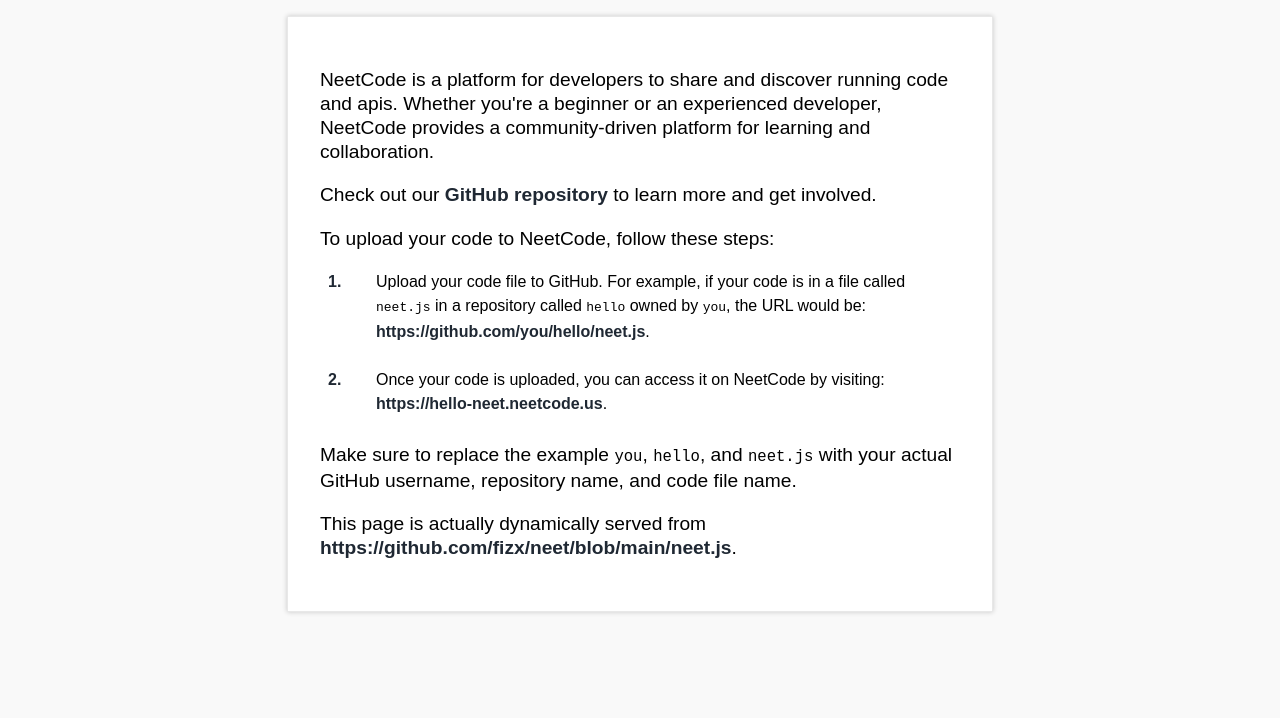
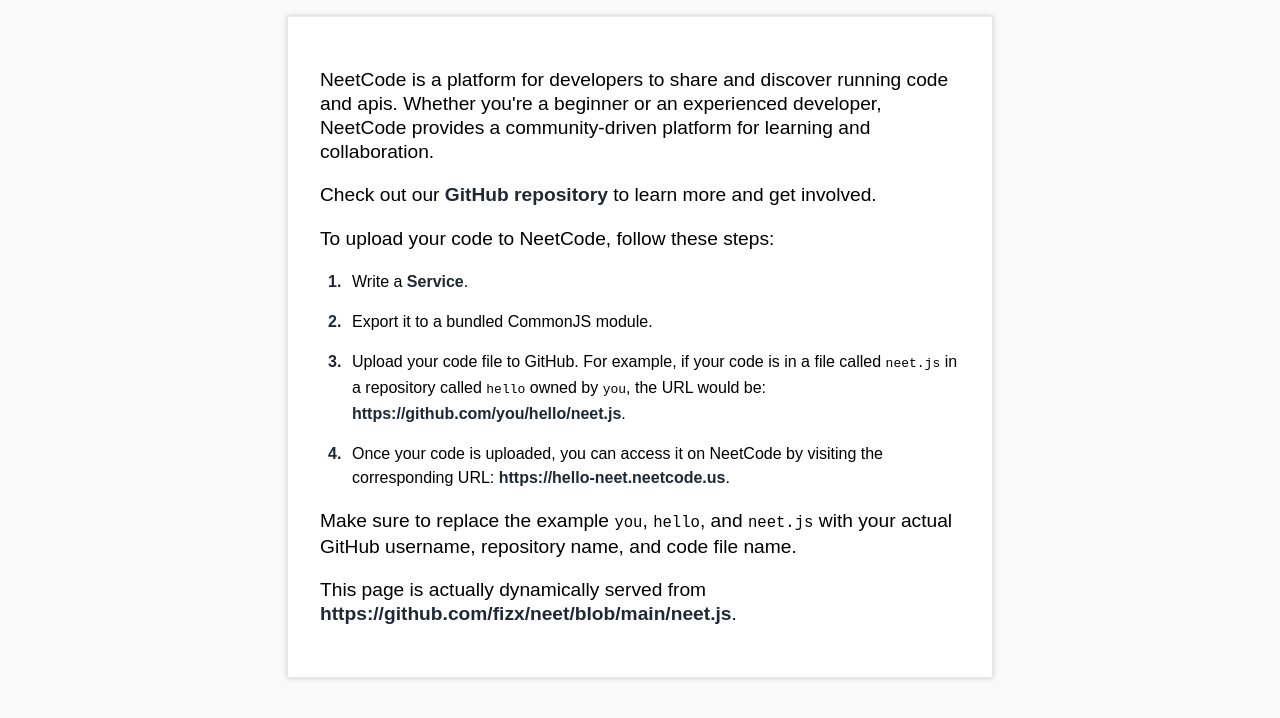
Before and after one commit to fizx/neet, a website: page home/index.html in a window 1280 px wide. Shown: the part 72-790 px from the top of the page. Drawn offline with Linux system fonts and the light colour scheme.

Commit message:
slightly better html

```diff
--- a/home/index.html
+++ b/home/index.html
@@ -37,7 +37,7 @@
       li {
         position: relative;
         margin: 0 0 1em 2em;
-        padding: 0 0 0.5em 1.5em;
+        padding: 0 0 0.0em 0em;
       }
 
       li:before {
@@ -81,8 +81,10 @@
       <p>Check out our <a href="https://github.com/fizx/neet">GitHub repository</a> to learn more and get involved.</p>
       <p>To upload your code to NeetCode, follow these steps:</p>
       <ol>
+        <li>Write a <a href="https://github.com/fizx/neet/blob/main/types.ts">Service</a>.</li>
+        <li>Export it to a bundled CommonJS module.</li>
         <li>Upload your code file to GitHub. For example, if your code is in a file called <code>neet.js</code> in a repository called <code>hello</code> owned by <code>you</code>, the URL would be: <a href="https://github.com/you/hello/neet.js">https://github.com/you/hello/neet.js</a>.</li>
-        <li>Once your code is uploaded, you can access it on NeetCode by visiting: <a href="https://hello-neet.neetcode.us">https://hello-neet.neetcode.us</a>.</li>
+        <li>Once your code is uploaded, you can access it on NeetCode by visiting the corresponding URL: <a href="https://hello-neet.neetcode.us">https://hello-neet.neetcode.us</a>.</li>
       </ol>
       <p>Make sure to replace the example <code>you</code>, <code>hello</code>, and <code>neet.js</code> with your actual GitHub username, repository name, and code file name.</p>
 
```
Also changed, not shown: neet.js (+1 -1 lines).
